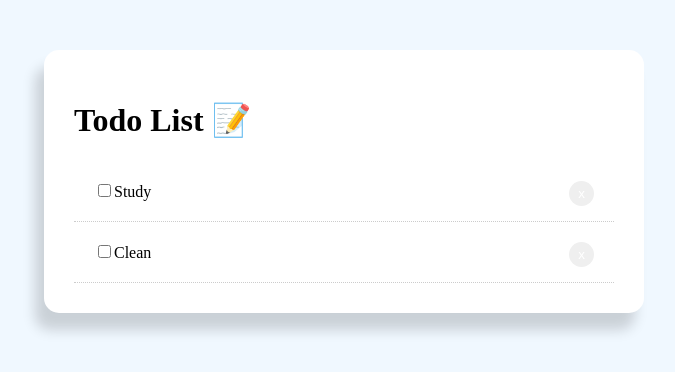
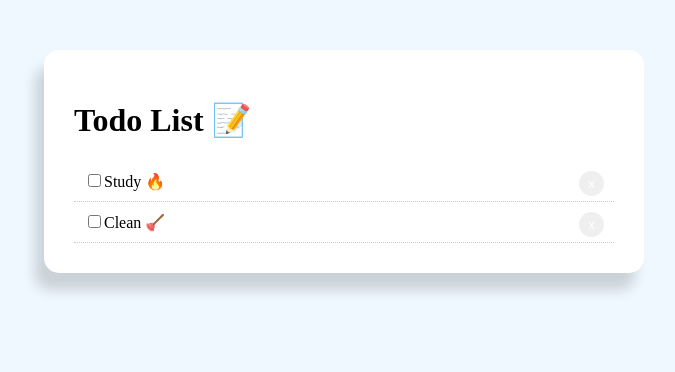
Before and after one commit to jungeun-p/Study-React-With-NextJS, a React (Create React App) app in the folder practice-app/: page / in a window 1280 px wide. Shown: the top 372 px of the page, without its empty margins (296-971 px from the left). Built offline with nearby package versions, Linux system fonts and the light colour scheme.

Commit message:
[ modify ] Map method with mock data

```diff
--- a/practice-app/src/App.js
+++ b/practice-app/src/App.js
@@ -13,11 +13,24 @@
 
   getStyle = () => {
     return {
-      padding: "20px",
+      padding: "10px",
       borderBottom: "1px #ccc dotted",
       textDecoration: "none"
     }
   }
+
+  todoData = [
+    {
+      id: "1",
+      title: "Study 🔥",
+      completed: true,
+    },
+    {
+      id: "2",
+      title: "Clean 🪠",
+      completed: false,
+    }
+  ]
   render() {
     return (
       <div className="container">
@@ -25,16 +38,13 @@
           <div className="title">
               <h1>Todo List 📝</h1>
           </div>
-          <div style={this.getStyle()}>
-            <input type="checkbox" defaultChecked={false} />
-            Study
-            <button style={this.btnStyle}>x</button>
-          </div>
-          <div style={this.getStyle()}>
-            <input type="checkbox" defaultChecked={false} />
-            Clean
-            <button style={this.btnStyle}>x</button>
-          </div>
+          {this.todoData.map((data) => (
+            <div style={this.getStyle()} key={data.id}>
+              <input type="checkbox" defaultChecked={false} />
+              {data.title}
+              <button style={this.btnStyle}>x</button>
+            </div>
+          ))}
         </div>
       </div>
     )
```
